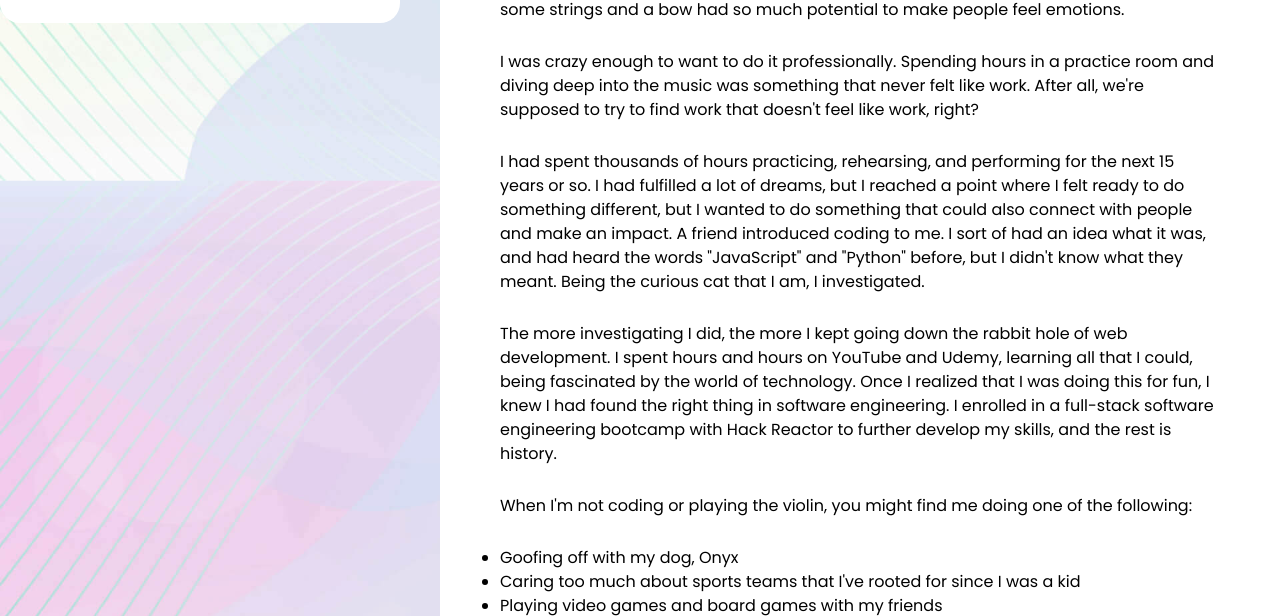
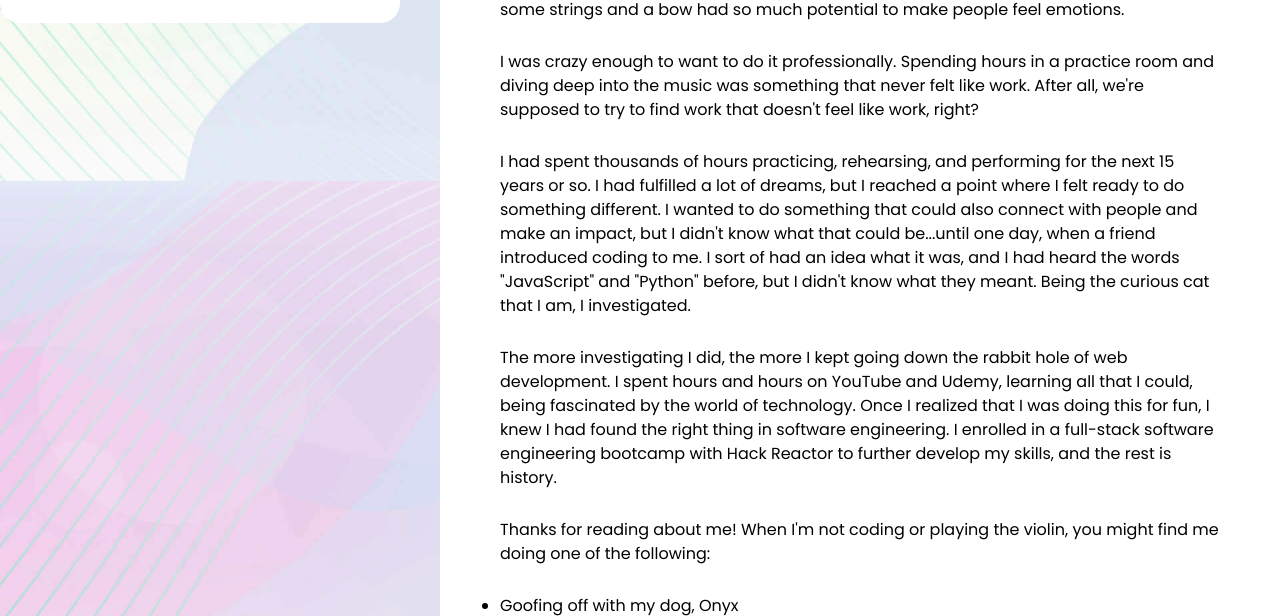
Before and after one commit to yorkpshaw/yorkpshaw.github.io, a Next.js app: page /about in a window 1280 px wide. Shown: the part 946-1562 px from the top of the page. Built offline with nearby package versions, Linux system fonts and the light colour scheme.

Commit message:
Revised about me

```diff
--- a/components/york/York.jsx
+++ b/components/york/York.jsx
@@ -12,15 +12,15 @@ const York = () => {
         </p>
         I was crazy enough to want to do it professionally. Spending hours in a practice room and diving deep into the music was something that never felt like work. After all, we're supposed to try to find work that doesn't feel like work, right?
         <p>
-        I had spent thousands of hours practicing, rehearsing, and performing for the next 15 years or so. I had fulfilled a lot of dreams, but I reached a point where I felt ready to do something different, but I wanted to do something that could also connect with people and make an impact.
-        A friend introduced coding to me. I sort of had an idea what it was, and had heard the words "JavaScript" and "Python" before, but I didn't know what they meant. Being the curious cat that I am, I investigated.
+        I had spent thousands of hours practicing, rehearsing, and performing for the next 15 years or so. I had fulfilled a lot of dreams, but I reached a point where I felt ready to do something different. I wanted to do something that could also connect with people and make an impact, but I didn't know what that could be...until one day, when a friend introduced coding to me.
+        I sort of had an idea what it was, and I had heard the words "JavaScript" and "Python" before, but I didn't know what they meant. Being the curious cat that I am, I investigated.
         </p>
         <p>
         The more investigating I did, the more I kept going down the rabbit hole of web development. I spent hours and hours on YouTube and Udemy, learning all that I could, being fascinated by the world of technology. Once I realized that I was doing this for fun, I knew I had found the right thing in software engineering.
         I enrolled in a full-stack software engineering bootcamp with Hack Reactor to further develop my skills, and the rest is history.
         </p>
         <p>
-        When I'm not coding or playing the violin, you might find me doing one of the following:
+        Thanks for reading about me! When I'm not coding or playing the violin, you might find me doing one of the following:
         </p>
         <ul className="list-disc">
         <li>Goofing off with my dog, Onyx</li>
```
